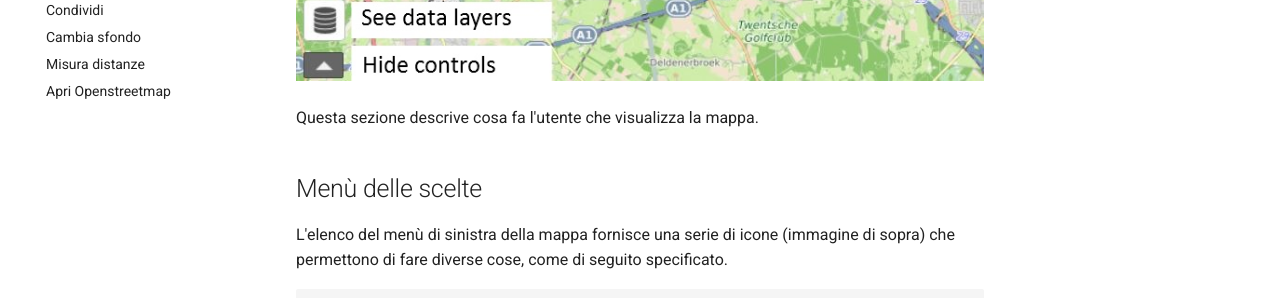
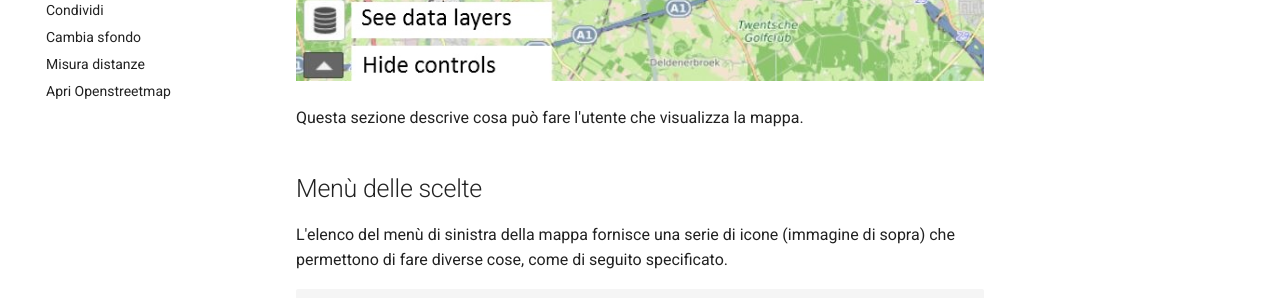
Before and after one commit to opendatasicilia/guida-umap, an MkDocs documentation site: the page built from docs/consultare/index.md, in a window 1280 px wide and 900 px high, scrolled down 551 px. Shown: the part 152-450 px from the top of the window. Built offline with MkDocs 1.6.1 and Material for MkDocs 9.7.7, drawn with Linux system fonts in a browser that asks for light colours; comment, search, counter and statistics services are not loaded.

Commit message:
Update index.md

```diff
--- a/docs/consultare/index.md
+++ b/docs/consultare/index.md
@@ -2,7 +2,7 @@
 
 ![docs/img/umap-consultazione.jpg](https://raw.githubusercontent.com/opendatasicilia/guida-umap/main/docs/img/umap-consultazione.jpg)
 
-Questa sezione descrive cosa fa l'utente che visualizza la mappa.
+Questa sezione descrive cosa può fare l'utente che visualizza la mappa.
 
 ## Menù delle scelte
 
```
